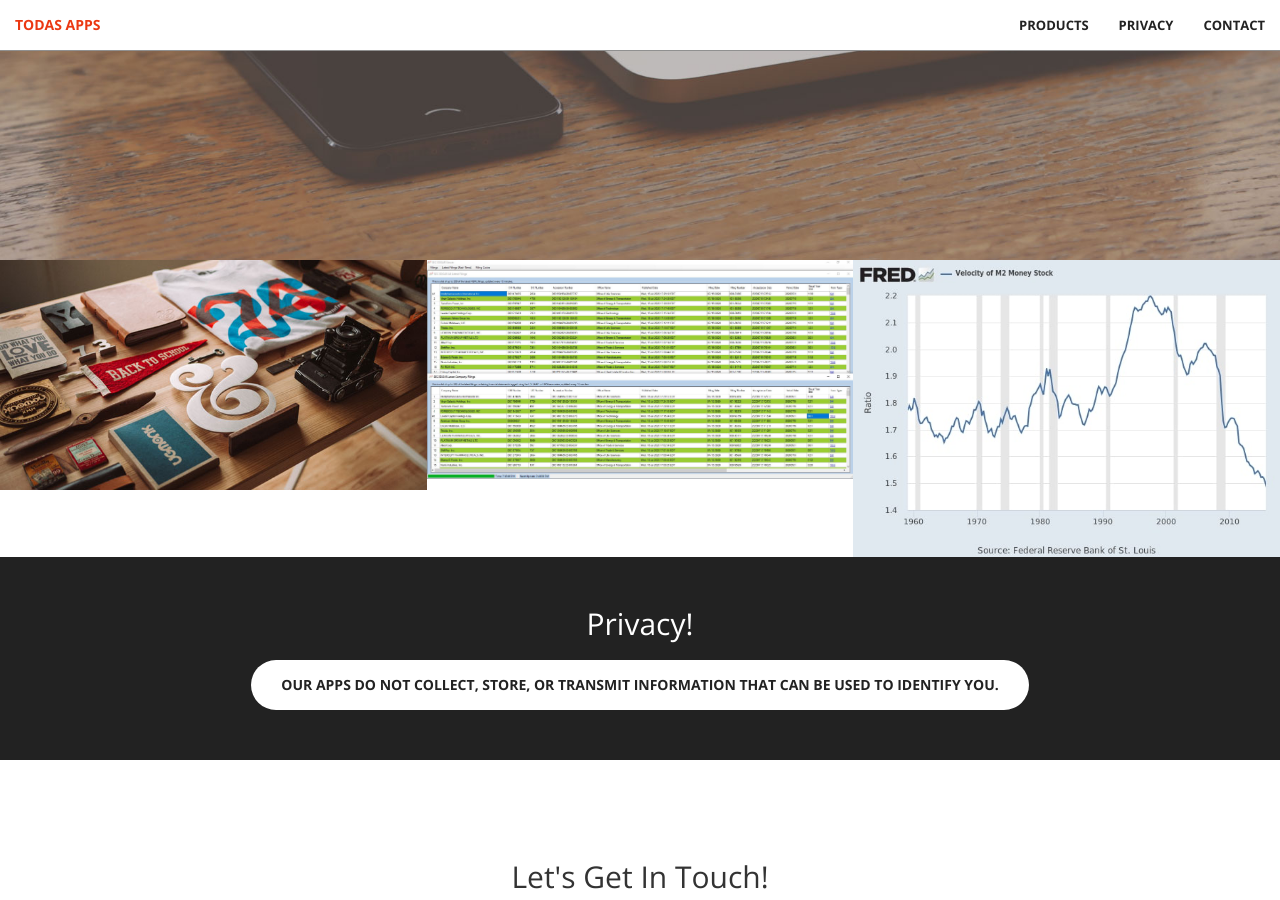
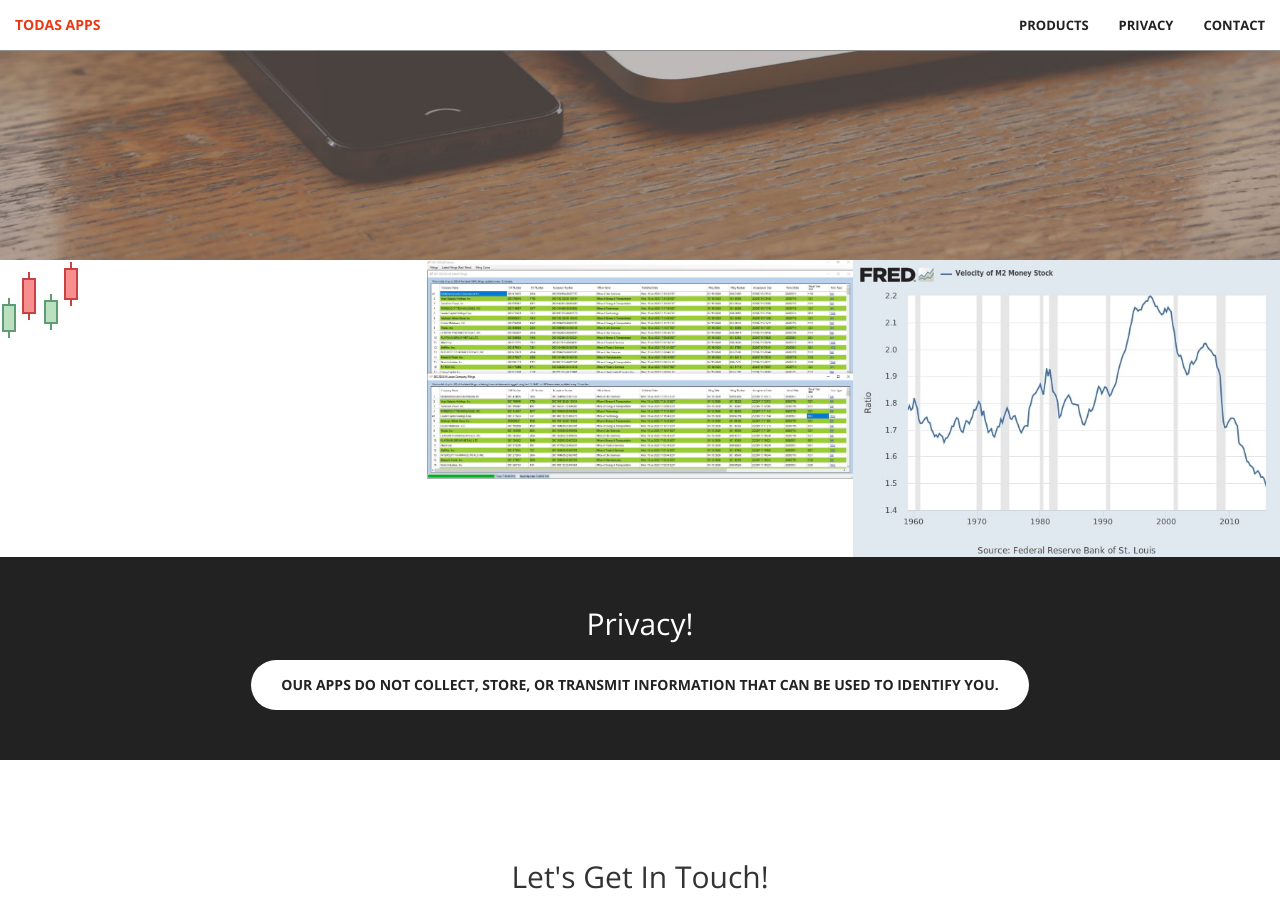
Before and after one commit to todasG/stockDataManager, a Jekyll site: the page built from index.html, in a window 1280 px wide and 900 px high, scrolled down 640 px. Built offline with Jekyll 4.4.1, drawn with Linux system fonts in a browser that asks for light colours.

Commit message:
Update portfolio.html

```diff
--- a/_includes/portfolio.html
+++ b/_includes/portfolio.html
@@ -3,7 +3,7 @@
         <div class="row no-gutter">
             <div class="col-lg-4 col-sm-6">
                 <a href="#" class="portfolio-box">
-                    <img src="img/portfolio/1.jpg" class="img-responsive" alt="">
+                    <img src="img/portfolio/exceladdin.jpg" class="img-responsive" alt="">
                     <div class="portfolio-box-caption">
                         <div class="portfolio-box-caption-content">
                             <div class="project-category text-faded">
```
